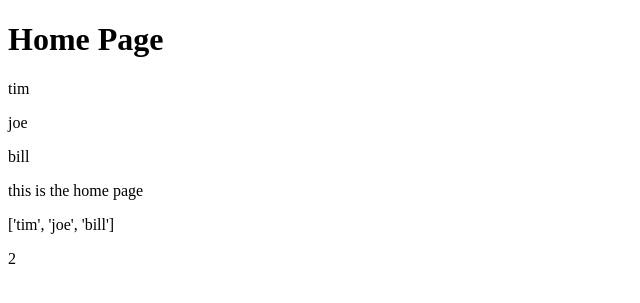
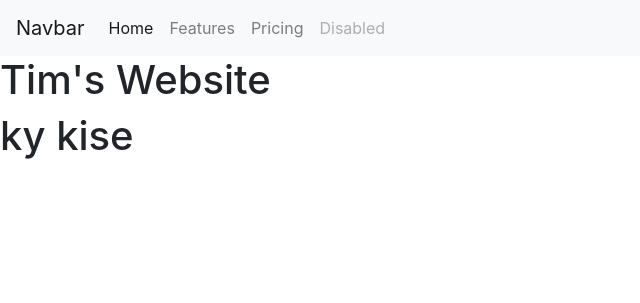
Before and after one commit to lschwartz15/440project, a Flask app: a page that uses templates/index.html in a window 1280 px wide. Shown: the top 303 px of the page, without its empty margins (0-640 px from the left). Run offline with Flask 3, Linux system fonts and the light colour scheme.

Commit message:
tutorial three (boostrap & template inheritance)

```diff
--- /dev/null
+++ b/templates/base.html
@@ -0,0 +1,40 @@
+<!doctype html>
+<html lang="en">
+<head>
+    <link rel="stylesheet" href="https://cdn.jsdelivr.net/npm/bootstrap@4.3.1/dist/css/bootstrap.min.css" integrity="sha384-ggOyR0iXCbMQv3Xipma34MD+dH/1fQ784/j6cY/iJTQUOhcWr7x9JvoRxT2MZw1T" crossorigin="anonymous">
+    <meta charset="UTF-8">
+    <meta name="viewport"
+          content="width=device-width, user-scalable=no, initial-scale=1.0, maximum-scale=1.0, minimum-scale=1.0">
+    <meta http-equiv="X-UA-Compatible" content="ie=edge">
+    <title>{% block title %} {% endblock %}</title>
+</head>
+<body>
+<nav class="navbar navbar-expand-lg navbar-light bg-light">
+  <a class="navbar-brand" href="#">Navbar</a>
+  <button class="navbar-toggler" type="button" data-toggle="collapse" data-target="#navbarNav" aria-controls="navbarNav" aria-expanded="false" aria-label="Toggle navigation">
+    <span class="navbar-toggler-icon"></span>
+  </button>
+  <div class="collapse navbar-collapse" id="navbarNav">
+    <ul class="navbar-nav">
+      <li class="nav-item active">
+        <a class="nav-link" href="#">Home <span class="sr-only">(current)</span></a>
+      </li>
+      <li class="nav-item">
+        <a class="nav-link" href="#">Features</a>
+      </li>
+      <li class="nav-item">
+        <a class="nav-link" href="#">Pricing</a>
+      </li>
+      <li class="nav-item">
+        <a class="nav-link disabled" href="#" tabindex="-1" aria-disabled="true">Disabled</a>
+      </li>
+    </ul>
+  </div>
+</nav>
+    <h1>Tim's Website</h1>
+    {% block content %} {% endblock %}
+<script src="https://code.jquery.com/jquery-3.3.1.slim.min.js" integrity="sha384-q8i/X+965DzO0rT7abK41JStQIAqVgRVzpbzo5smXKp4YfRvH+8abtTE1Pi6jizo" crossorigin="anonymous"></script>
+<script src="https://cdn.jsdelivr.net/npm/popper.js@1.14.7/dist/umd/popper.min.js" integrity="sha384-UO2eT0CpHqdSJQ6hJty5KVphtPhzWj9WO1clHTMGa3JDZwrnQq4sF86dIHNDz0W1" crossorigin="anonymous"></script>
+<script src="https://cdn.jsdelivr.net/npm/bootstrap@4.3.1/dist/js/bootstrap.min.js" integrity="sha384-JjSmVgyd0p3pXB1rRibZUAYoIIy6OrQ6VrjIEaFf/nJGzIxFDsf4x0xIM+B07jRM" crossorigin="anonymous"></script>
+</body>
+</html>
--- a/templates/index.html
+++ b/templates/index.html
@@ -1,20 +1,8 @@
-<!doctype html>
-<html lang="en">
-<head>
-    <meta charset="UTF-8">
-    <meta name="viewport"
-          content="width=device-width, user-scalable=no, initial-scale=1.0, maximum-scale=1.0, minimum-scale=1.0">
-    <meta http-equiv="X-UA-Compatible" content="ie=edge">
-    <title>Home Page</title>
-</head>
-<body>
-    <h1>Home Page</h1>
-    {% for x in content%}
-        <p>{{x}}</p>
-    {% endfor %}
+{% extends "base.html" %}
+{% block title %}
+    Home Page
+{% endblock %}
 
-    <p>this is the home page</p>
-    <p>{{content}}</p>
-    <p>{{r}}</p>
-</body>
-</html>
+{% block content %}
+    <h1>ky kise</h1>
+{% endblock %}
--- a/tutorial1.py
+++ b/tutorial1.py
@@ -4,18 +4,7 @@ app = Flask(__name__)
 #define pages
 @app.route('/<name>')
 def home(name):
-    return render_template("index.html", content=["tim", "joe", "bill"], r=2)
-
-
-#passing in different info
-@app.route('/<name>')
-def user(name):
-    return f"hello {name}"
-
-#redirecting
-@app.route('/admin')
-def admin():
-    return redirect(url_for("home"))
+    return render_template("index.html")
 
 if __name__ == "__main__":
-    app.run()
+    app.run(debug=True)
```
